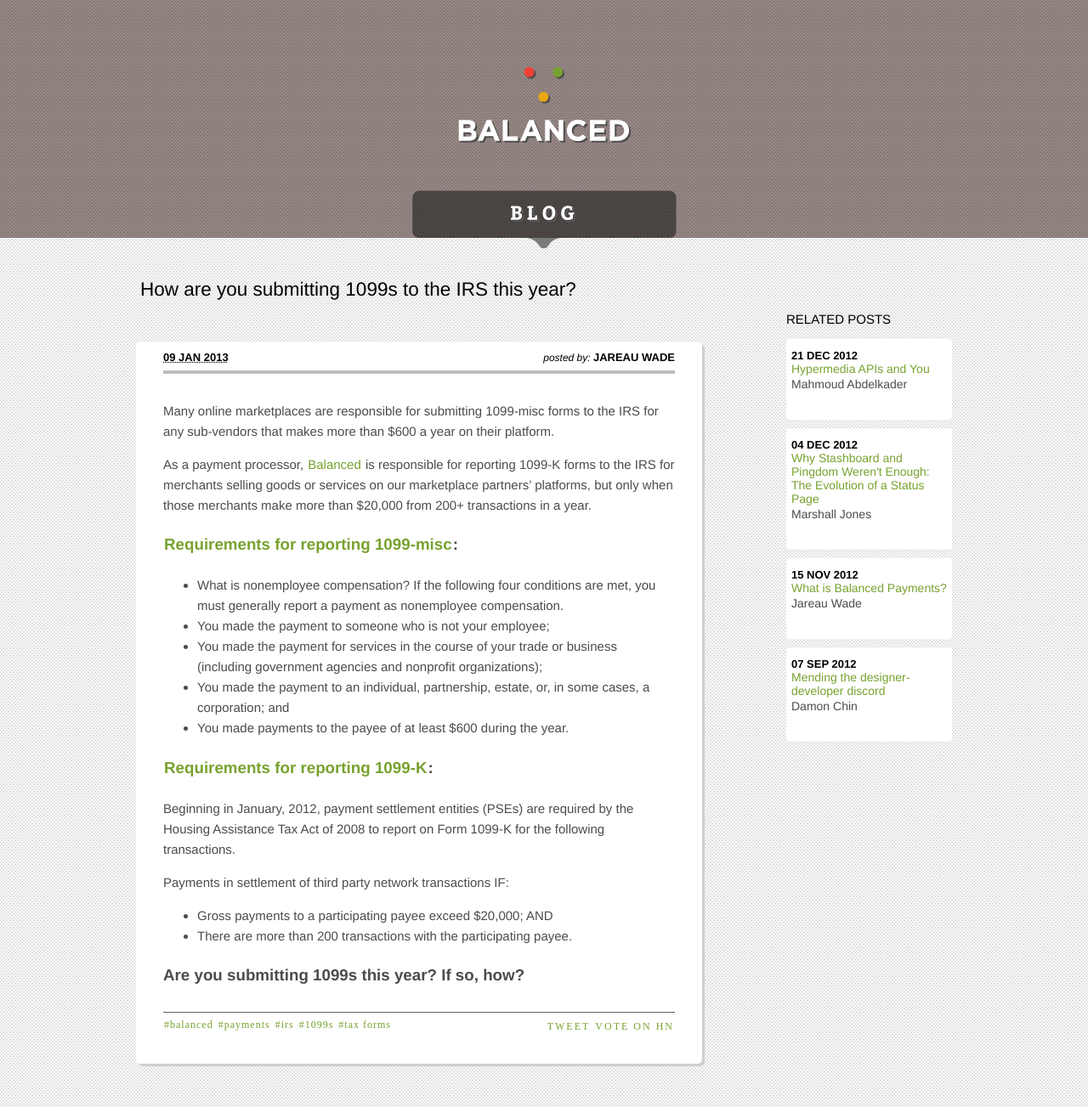
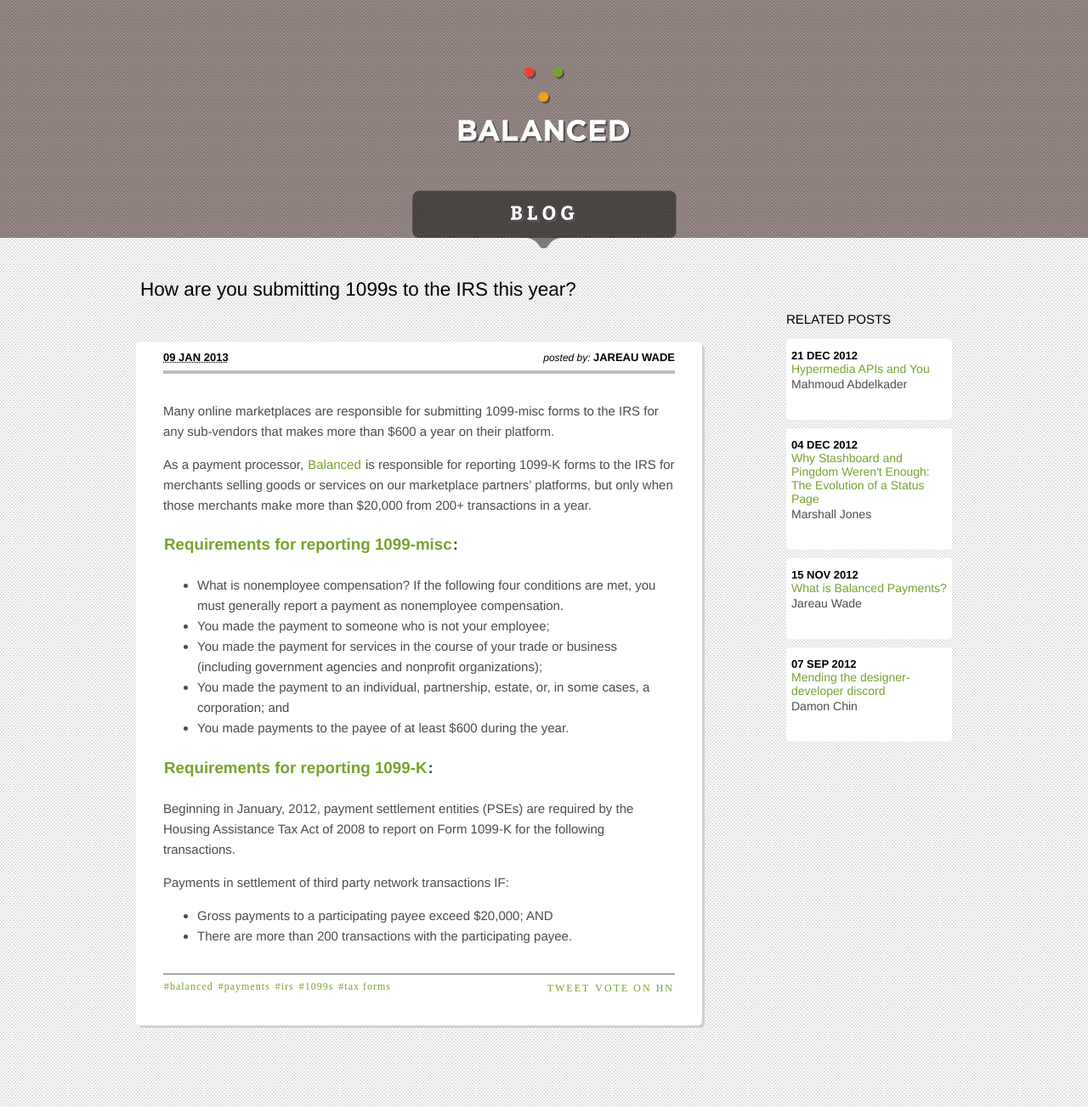
Before and after one commit to balanced/balanced.github.com, a Jekyll site: the page built from _posts/2013-01-09-1099s.md, in a window 1280 px wide. Shown: the whole page at 85% size. Built offline with Jekyll 4.4.1, drawn with Linux system fonts in a browser that asks for light colours; nearby versions of some CDN libraries; library files that are not in the unit come from our copies; Markdown is read by kramdown in place of the engine named in the settings; comment, search, counter and statistics services are not loaded.

Commit message:
Update _posts/2013-01-09-1099s.md

```diff
--- a/_posts/2013-01-09-1099s.md
+++ b/_posts/2013-01-09-1099s.md
@@ -32,5 +32,3 @@
 
 - Gross payments to a participating payee exceed $20,000; AND
 - There are more than 200 transactions with the participating payee.
-
-#### Are you submitting 1099s this year? If so, how?
```
